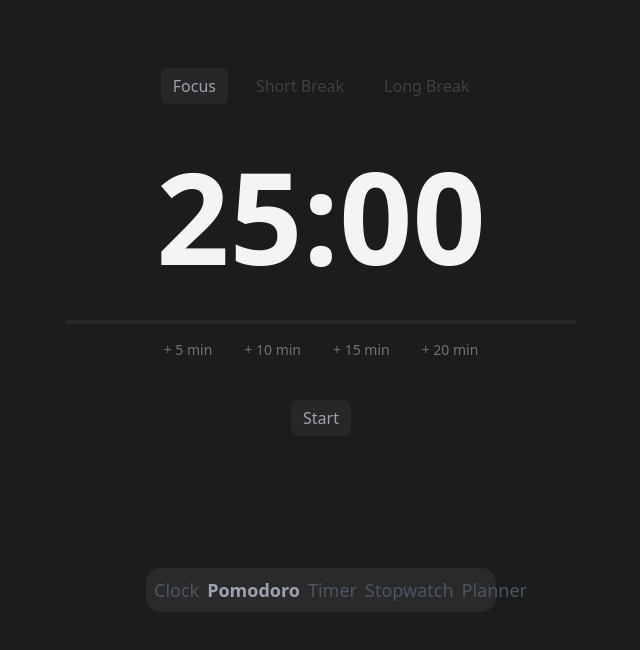
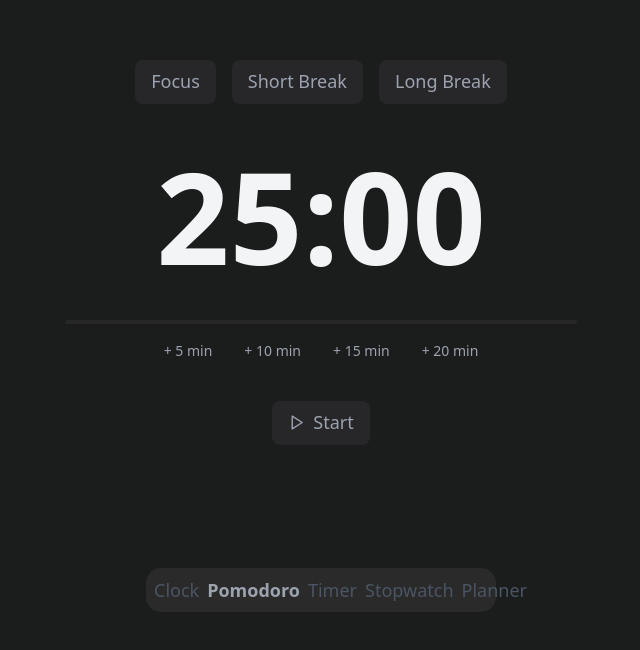
Before and after one commit to itsashishg/timer-pvt, a React (Create React App) app: page /pomodoro in a window 1280 px wide. Shown: the part 148-798 px from the top of the page, without its empty margins (319-959 px from the left). Built offline with nearby package versions, Linux system fonts and the light colour scheme.

Commit message:
Cosmetic changes [2/n].

```diff
--- a/src/App.css
+++ b/src/App.css
@@ -29,3 +29,114 @@ body {
 input {
     width: 125px;
 }
+
+.change-date-btn {
+    background-color: #27272A;
+    padding-left: 0.75rem;
+    padding-right: 0.75rem;
+    color: #9ca3af;
+    transition-property: background-color, color;
+    transition-duration: 150ms;
+    transition-timing-function: ease-in-out;
+    border-radius: 0.5rem;
+    padding-top: 0.5rem;
+    padding-bottom: 0.5rem;
+}
+
+@media (min-width: 640px) {
+    .change-date-btn {
+        padding-top: 0.375rem;
+        padding-bottom: 0.375rem;
+    }
+}
+
+.change-date-btn:hover {
+    background-color: #374151;
+    color: #e5e7eb;
+}
+
+.planner-btn {
+    display: flex;
+    align-items: center;
+    gap: 0.375rem;
+    border-radius: 0.375rem;
+    background-color: #27272A;
+    padding-left: 0.75rem;
+    padding-right: 0.75rem;
+    padding-top: 0.375rem;
+    padding-bottom: 0.375rem;
+    font-size: 0.875rem;
+    color: #9ca3af;
+    outline: none;
+}
+
+.action-btn {
+    display: flex;
+    height: 32px;
+    align-items: center;
+    gap: 0.5rem;
+    border-radius: 0.375rem;
+    background-color: #27272A;
+    padding-left: 0.75rem;
+    padding-right: 0.75rem;
+    padding-top: 0.375rem;
+    padding-bottom: 0.375rem;
+    font-size: 0.875rem;
+    color: #9ca3af;
+    transition-property: background-color, color;
+    transition-duration: 150ms;
+    transition-timing-function: ease-in-out;
+}
+
+@media (min-width: 768px) {
+    .action-btn {
+        height: 40px;
+        padding-left: 1rem;
+        padding-right: 1rem;
+        padding-top: 0.5rem;
+        padding-bottom: 0.5rem;
+        font-size: 1rem;
+    }
+}
+
+@media (min-width: 1024px) {
+    .action-btn {
+        height: 44px;
+        border-radius: 0.5rem;
+        font-size: 1.125rem;
+    }
+}
+
+.action-btn:hover {
+    background-color: #374151;
+    color: #e5e7eb;
+}
+
+.add-time-btn {
+    display: flex;
+    flex-direction: column;
+    align-items: center;
+    justify-content: center;
+    border-radius: 0.375rem;
+    background-color: #27272a;
+    padding-left: 0.75rem;
+    padding-right: 0.75rem;
+    padding-top: 0.25rem;
+    padding-bottom: 0.25rem;
+    font-size: 0.875rem;
+    color: #9ca3af;
+    transition: color 0.2s;
+}
+
+.add-time-btn:hover {
+    color: #e5e7eb;
+}
+
+@media (min-width: 640px) {
+    .add-time-btn {
+        display: block;
+        background-color: transparent;
+        padding-left: 0.5rem;
+        padding-right: 0.5rem;
+    }
+}
--- a/src/components/elements/displayCol.js
+++ b/src/components/elements/displayCol.js
@@ -3,7 +3,7 @@ import React, { useEffect, useState } from "react";
 export default function DisplayCol({ data }) {
 
     const [addElement, setAddElement] = useState(false);
-    const pendingTasks = [{ id: 1, desc: 'Something' }, { id: 1, desc: 'Anything' }, { id: 1, desc: 'Nothing' }, { id: 1, desc: 'Everything' }];
+    const pendingTasks = [];
     const completedTasks = [];
 
     return <>
--- a/src/components/pomodoro.js
+++ b/src/components/pomodoro.js
@@ -74,20 +74,20 @@ const Pomodoro = () => {
     return (
         <div className="flex flex-col items-center justify-center h-screen w-full sm:w-2/5 m-auto">
             <div className="flex space-x-4 mb-4">
-                <button onClick={() => handleChangeMode('focus', 1500)} className="flex items-center justify-center rounded-md bg-zinc-800 px-3 py-3 text-zinc-400 transition-colors hover:bg-zinc-700 hover:text-zinc-200 sm:py-1.5">
+                <button onClick={() => handleChangeMode('focus', 1500)} className="action-btn">
                     <svg xmlns="http://www.w3.org/2000/svg" width="24" height="24" viewBox="0 0 24 24" fill="none" stroke="currentColor" strokeWidth="2" strokeLinecap="round" strokeLinejoin="round" className="block h-4 w-4 sm:hidden">
                         <circle cx="12" cy="12" r="10"></circle><line x1="22" x2="18" y1="12" y2="12"></line><line x1="6" x2="2" y1="12" y2="12"></line><line x1="12" x2="12" y1="6" y2="2"></line><line x1="12" x2="12" y1="22" y2="18"></line>
                     </svg>
                     <span className="hidden sm:block">Focus</span>
                 </button>
-                <button onClick={() => handleChangeMode('short', 300)} className="flex items-center justify-center rounded-md px-3 py-3 transition-colors sm:py-1.5 bg-transparent text-zinc-700 hover:bg-zinc-800 hover:text-zinc-400">
+                <button onClick={() => handleChangeMode('short', 300)} className="action-btn">
                     <svg xmlns="http://www.w3.org/2000/svg" width="24" height="24" viewBox="0 0 24 24" fill="none" stroke="currentColor" strokeWidth="2" strokeLinecap="round" strokeLinejoin="round" className="block h-4 w-4 sm:hidden">
                         <path d="M10 2v2"></path><path d="M14 2v2"></path><path d="M16 8a1 1 0 0 1 1 1v8a4 4 0 0 1-4 4H7a4 4 0 0 1-4-4V9a1 1 0 0 1 1-1h14a4 4 0 1 1 0 8h-1"></path>
                         <path d="M6 2v2"></path>
                     </svg>
                     <span className="hidden sm:block">Short Break</span>
                 </button>
-                <button onClick={() => handleChangeMode('long', 900)} className="flex items-center justify-center rounded-md px-3 py-3 transition-colors sm:py-1.5 bg-transparent text-zinc-700 hover:bg-zinc-800 hover:text-zinc-400">
+                <button onClick={() => handleChangeMode('long', 900)} className="action-btn">
                     <svg xmlns="http://www.w3.org/2000/svg" width="24" height="24" viewBox="0 0 24 24" fill="none" stroke="currentColor" strokeWidth="2" strokeLinecap="round" strokeLinejoin="round" className="block h-4 w-4 sm:hidden">
                         <path d="M4 16v-2.38C4 11.5 2.97 10.5 3 8c.03-2.72 1.49-6 4.5-6C9.37 2 10 3.8 10 5.5c0 3.11-2 5.66-2 8.68V16a2 2 0 1 1-4 0Z"></path>
                         <path d="M20 20v-2.38c0-2.12 1.03-3.12 1-5.62-.03-2.72-1.49-6-4.5-6C14.63 6 14 7.8 14 9.5c0 3.11 2 5.66 2 8.68V20a2 2 0 1 0 4 0Z"></path>
@@ -100,36 +100,35 @@ const Pomodoro = () => {
             <div className="relative my-8 flex flex-col gap-2 font-bold text-gray-100 sm:my-8 text-8xl md:text-8xl lg:text-8xl xl:text-9xl">{formatTime(time)}</div>
             <div className="mx-auto mb-3 mt-2 h-1 w-[200px] overflow-hidden rounded-lg bg-zinc-800 sm:w-full"><div className="h-full rounded-lg bg-zinc-500 transition-all w-0"></div></div>
             <div className="flex space-x-4 mb-4">
-                <button onClick={() => addTime(5)} className="flex flex-col items-center justify-center rounded-md bg-zinc-800 px-3 py-1 text-sm text-zinc-500 hover:text-zinc-400 sm:block sm:bg-transparent sm:px-2">
+                <button onClick={() => addTime(5)} className="add-time-btn">
                     <span>+<span className="hidden sm:inline">&nbsp;</span>5</span> <span>min</span>
                 </button>
-                <button onClick={() => addTime(10)} className="flex flex-col items-center justify-center rounded-md bg-zinc-800 px-3 py-1 text-sm text-zinc-500 hover:text-zinc-400 sm:block sm:bg-transparent sm:px-2">
+                <button onClick={() => addTime(10)} className="add-time-btn">
                     <span>+<span className="hidden sm:inline">&nbsp;</span>10</span> <span>min</span>
                 </button>
-                <button onClick={() => addTime(15)} className="flex flex-col items-center justify-center rounded-md bg-zinc-800 px-3 py-1 text-sm text-zinc-500 hover:text-zinc-400 sm:block sm:bg-transparent sm:px-2">
+                <button onClick={() => addTime(15)} className="add-time-btn">
                     <span>+<span className="hidden sm:inline">&nbsp;</span>15</span> <span>min</span>
                 </button>
-                <button onClick={() => addTime(20)} className="flex flex-col items-center justify-center rounded-md bg-zinc-800 px-3 py-1 text-sm text-zinc-500 hover:text-zinc-400 sm:block sm:bg-transparent sm:px-2">
+                <button onClick={() => addTime(20)} className="add-time-btn">
                     <span>+<span className="hidden sm:inline">&nbsp;</span>20</span> <span>min</span>
                 </button>
             </div>
             <div className='mt-5 flex items-center gap-1.5 sm:gap-3'>
                 {isActive ? (
                     <>
-                        <button onClick={() => setIsPaused((prev) => !prev)} className="flex items-center justify-center bg-zinc-800 px-3 text-zinc-400 transition-colors hover:bg-zinc-700 hover:text-zinc-200 sm:py-1.5 rounded-lg py-2">
+                        <button onClick={() => setIsPaused((prev) => !prev)} className="action-btn">
                             {isPaused ?
-                                <svg xmlns="http://www.w3.org/2000/svg" width="24" height="24" viewBox="0 0 24 24" fill="none" stroke="currentColor" strokeWidth="2" strokeLinecap="round" strokeLinejoin="round" className="block h-4 w-4 sm:hidden">
+                                <svg xmlns="http://www.w3.org/2000/svg" width="17" height="17" viewBox="0 0 24 24" fill="none" stroke="currentColor" strokeWidth="2" strokeLinecap="round" strokeLinejoin="round">
                                     <polygon points="6 3 20 12 6 21 6 3"></polygon>
                                 </svg> :
-                                <svg xmlns="http://www.w3.org/2000/svg" width="24" height="24" viewBox="0 0 24 24" fill="none" stroke="currentColor" strokeWidth="2" strokeLinecap="round" strokeLinejoin="round" className="block h-4 w-4 sm:hidden">
-                                    <rect x="14" y="4" width="4" height="16" rx="1"></rect>
-                                    <rect x="6" y="4" width="4" height="16" rx="1"></rect>
+                                <svg xmlns="http://www.w3.org/2000/svg" width="24" height="24" viewBox="0 0 24 24" fill="none" stroke="currentColor" strokeWidth="2" strokeLinecap="round" strokeLinejoin="round" className="h-[12px] w-[12px] sm:h-[17px] sm:w-[17px]">
+                                    <rect x="14" y="4" width="4" height="16" rx="1"></rect><rect x="6" y="4" width="4" height="16" rx="1"></rect>
                                 </svg>
                             }
                             <span className="hidden sm:block">{isPaused ? 'Resume' : 'Pause'}</span>
                         </button>
-                        <button onClick={handleStop} className="flex items-center justify-center bg-zinc-800 px-3 text-zinc-400 transition-colors hover:bg-zinc-700 hover:text-zinc-200 sm:py-1.5 rounded-lg py-2">
-                            <svg xmlns="http://www.w3.org/2000/svg" width="24" height="24" viewBox="0 0 24 24" fill="none" stroke="currentColor" strokeWidth="2" strokeLinecap="round" strokeLinejoin="round" className="block h-4 w-4 sm:hidden">
+                        <button onClick={handleStop} className="action-btn">
+                            <svg xmlns="http://www.w3.org/2000/svg" width="24" height="24" viewBox="0 0 24 24" fill="none" stroke="currentColor" strokeWidth="2" strokeLinecap="round" strokeLinejoin="round" className="h-[14px] w-[14px] md:h-[18px] md:w-[18px]">
                                 <path d="M3 12a9 9 0 1 0 9-9 9.75 9.75 0 0 0-6.74 2.74L3 8"></path>
                                 <path d="M3 3v5h5"></path>
                             </svg>
@@ -137,11 +136,10 @@ const Pomodoro = () => {
                         </button>
                     </>
                 ) : (
-                    <button onClick={() => setIsActive(true)} className="flex items-center justify-center bg-zinc-800 px-3 text-zinc-400 transition-colors hover:bg-zinc-700 hover:text-zinc-200 sm:py-1.5 rounded-lg py-2">
-                        <svg xmlns="http://www.w3.org/2000/svg" width="24" height="24" viewBox="0 0 24 24" fill="none" stroke="currentColor" strokeWidth="2" strokeLinecap="round" strokeLinejoin="round" className="block h-4 w-4 sm:hidden">
+                    <button onClick={() => setIsActive(true)} className="action-btn outline-none">
+                        <svg xmlns="http://www.w3.org/2000/svg" width="17" height="17" viewBox="0 0 24 24" fill="none" stroke="currentColor" strokeWidth="2" strokeLinecap="round" strokeLinejoin="round">
                             <polygon points="6 3 20 12 6 21 6 3"></polygon>
-                        </svg>
-                        <span className="hidden sm:block">Start</span>
+                        </svg> Start
                     </button>
                 )}
             </div>
```
Also changed, not shown: src/components/planner.js (+8 -15 lines), src/components/stopwatch.js (+4 -4 lines), src/components/timer.js (+7 -7 lines).
